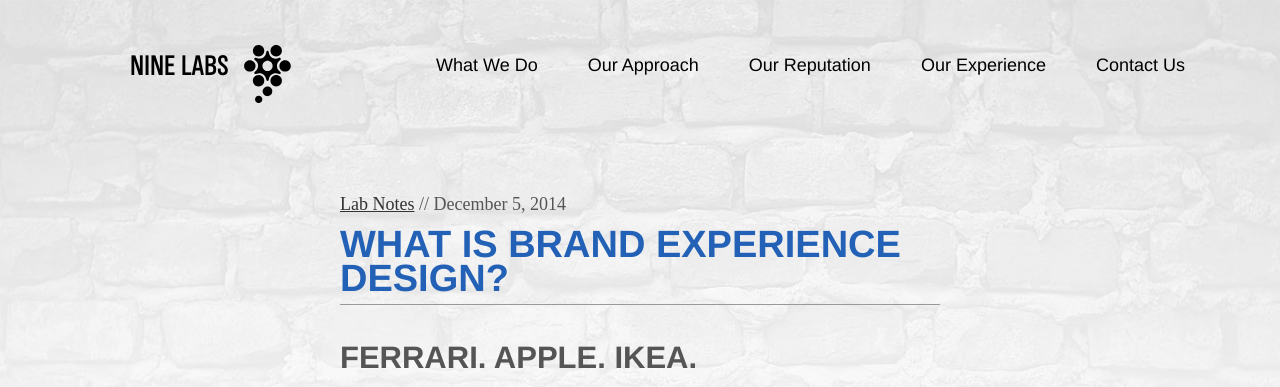
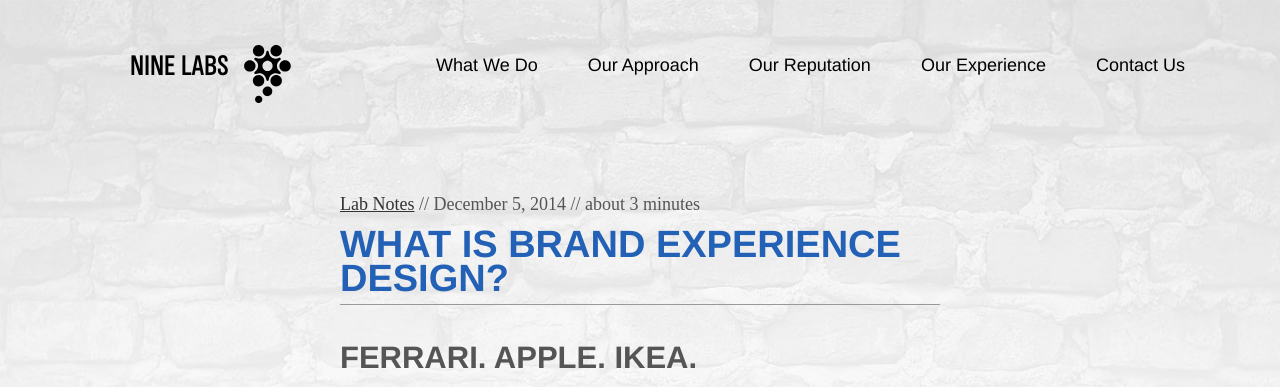
Before and after one commit to ninelabs/ninelabs.com, a Jekyll site: the page built from _posts/2014-12-05-brand-experience.md, in a window 1280 px wide and 900 px high. Shown: the top 387 px of the window. Built offline with Jekyll 4.4.1, drawn with Linux system fonts in a browser that asks for light colours; nearby versions of some CDN libraries; Markdown is read by kramdown in place of the engine named in the settings; some of the changed lines change nothing that is shown.

Commit message:
Added estimated reading time plugin and added it to the blog layout
Signed-off-by: J Cornelius <github@jcornelius.com>

```diff
--- a/_layouts/blog.html
+++ b/_layouts/blog.html
@@ -3,7 +3,7 @@
 ---
 <article class="labnotes">
   <header>
-    {% if page.type == "post" %}<p class="meta"><a href="/notes/">Lab Notes</a> // {{ page.date | date: "%B %-d, %Y" }}</p>{% endif %}
+    {% if page.type == "post" %}<p class="meta"><a href="/notes/">Lab Notes</a> // {{ page.date | date: "%B %-d, %Y" }} // {{ page.content | reading_time }}</p>{% endif %}
     <h2>{{ page.title }}</h2>
     {% if page.type != "post" %}<h4>Thoughts and observations from inside the labs.</h4>{% endif %}
   </header>
--- /dev/null
+++ b/_plugins/reading_time.rb
@@ -0,0 +1,18 @@
+# Outputs the reading time
+
+# Read this in “about 4 minutes”
+# Put into your _plugins dir in your Jekyll site
+# Usage: Read this in about {{ page.content | reading_time }}
+
+module ReadingTimeFilter
+  def reading_time( input )
+    words_per_minute = 180
+
+    words = input.split.size;
+    minutes = ( words / words_per_minute ).floor
+    minutes_label = minutes === 1 ? " minute" : " minutes"
+    minutes > 0 ? "about #{minutes} #{minutes_label}" : "less than 1 minute"
+  end
+end
+
+Liquid::Template.register_filter(ReadingTimeFilter)
```
